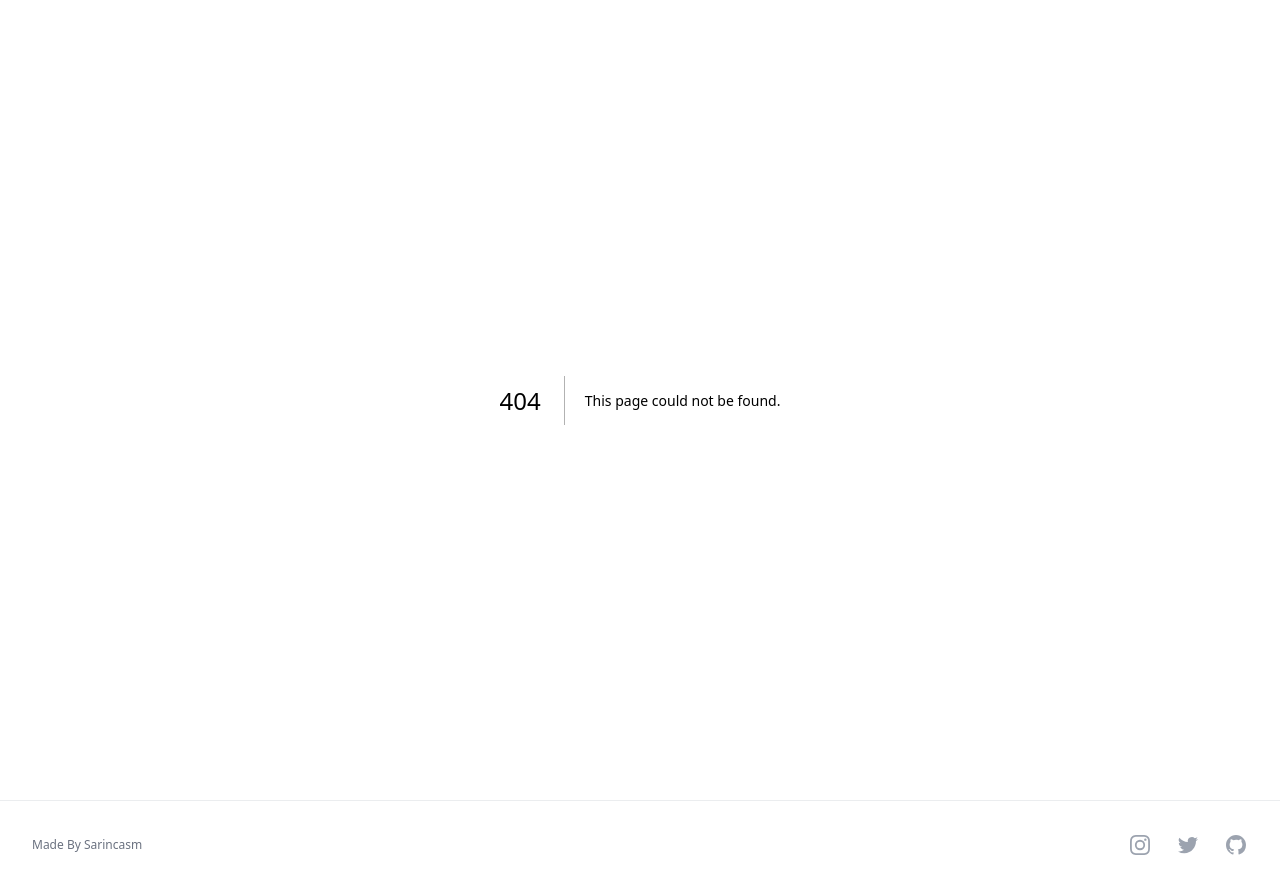
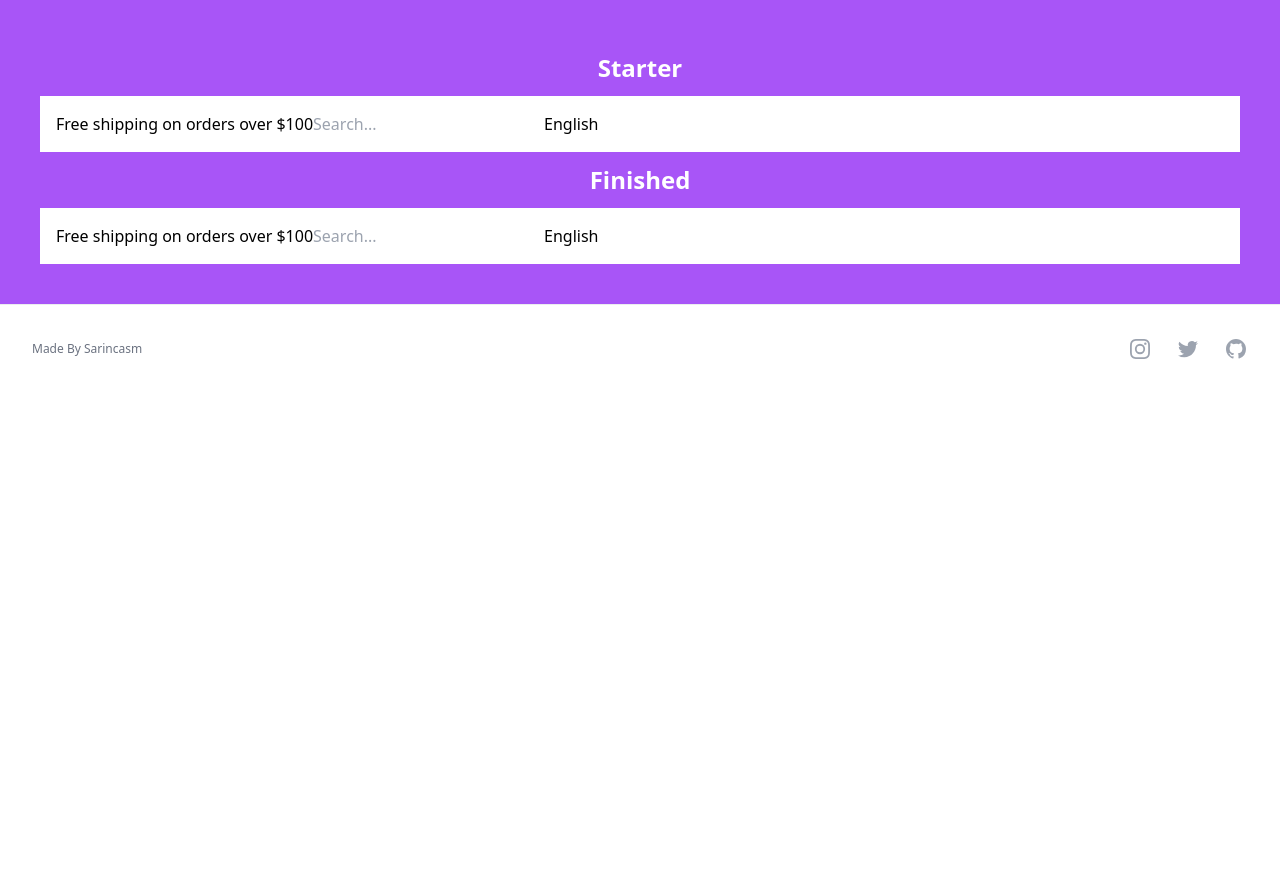
Before and after one commit to sarincasm/jar-of-dirt, a Next.js app in the folder style/css-fundamentals/: page /flexbox/groups-gaps/superheader in a window 1280 px wide. Before the commit this address had no page. Shown: the top 894 px of the page. After the commit the page ends 800 px from the top, so only its background shows below. Built offline with nearby package versions, Linux system fonts and the light colour scheme.

Commit message:
css fundamentals - flexbox starter: groups gaps - superheader

```diff
--- /dev/null
+++ b/style/css-fundamentals/app/flexbox/groups-gaps/page.tsx
@@ -0,0 +1,23 @@
+import {LinkGrid, GridPost} from '@/components/LinkGrid'
+
+export default function Page() {
+	const base = '/flexbox/groups-gaps'
+	const categoryTitle = 'Groups & Gaps'
+	const posts: GridPost[] = [
+		{
+			href: '/superheader',
+			title: 'Superheader',
+			description: 'Superheader',
+			date: '2023-05-24',
+			category: {
+				href: `${base}`,
+				title: categoryTitle,
+			},
+		},
+	].map((post) => ({...post, href: base + post.href}))
+
+	const mainTitle = 'Groups & Gaps'
+	const mainDescription = 'Groups & Gaps'
+
+	return LinkGrid({posts, mainTitle, mainDescription})
+}
--- /dev/null
+++ b/style/css-fundamentals/app/flexbox/groups-gaps/superheader/page.tsx
@@ -0,0 +1,56 @@
+function visuallyHidden(text: string) {
+	return (
+		<span className="absolute overflow-hidden h-px w-px -m-px p-0 border-0">
+			{text}
+		</span>
+	)
+}
+
+function renderStarter() {
+	return (
+		<section className="p-4 bg-white flex">
+			<header>Free shipping on orders over $100</header>
+			<label>
+				{visuallyHidden('Search')}
+				<input type="text" placeholder="Search..." />
+			</label>
+			<button>
+				{visuallyHidden('Current Language')}
+				English
+			</button>
+		</section>
+	)
+}
+
+function renderDone() {
+	return (
+		<section className="p-4 bg-white flex">
+			<header>Free shipping on orders over $100</header>
+			<label>
+				{visuallyHidden('Search')}
+				<input type="text" placeholder="Search..." />
+			</label>
+			<button>
+				{visuallyHidden('Current Language')}
+				English
+			</button>
+		</section>
+	)
+}
+
+export default function Page() {
+	return (
+		<main className="bg-purple-500">
+			<div className="p-10">
+				<h2 className="text-2xl font-bold my-3 text-center text-white">
+					Starter
+				</h2>
+				{renderStarter()}
+				<h2 className="text-2xl font-bold my-3 text-center text-white">
+					Finished
+				</h2>
+				{renderDone()}
+			</div>
+		</main>
+	)
+}
--- a/style/css-fundamentals/app/flexbox/page.tsx
+++ b/style/css-fundamentals/app/flexbox/page.tsx
@@ -33,6 +33,16 @@ export default function Page() {
 				title: 'Flexbox',
 			},
 		},
+		{
+			href: '/groups-gaps',
+			title: 'Groups and Gaps',
+			description: 'Groups and Gaps',
+			date: '2023-05-24',
+			category: {
+				href: `${base}`,
+				title: 'Flexbox',
+			},
+		},
 	].map((post) => ({...post, href: base + post.href}))
 	const mainTitle = 'Module 4: Flexbox'
 	const mainDescription = 'Flexbox'
```
